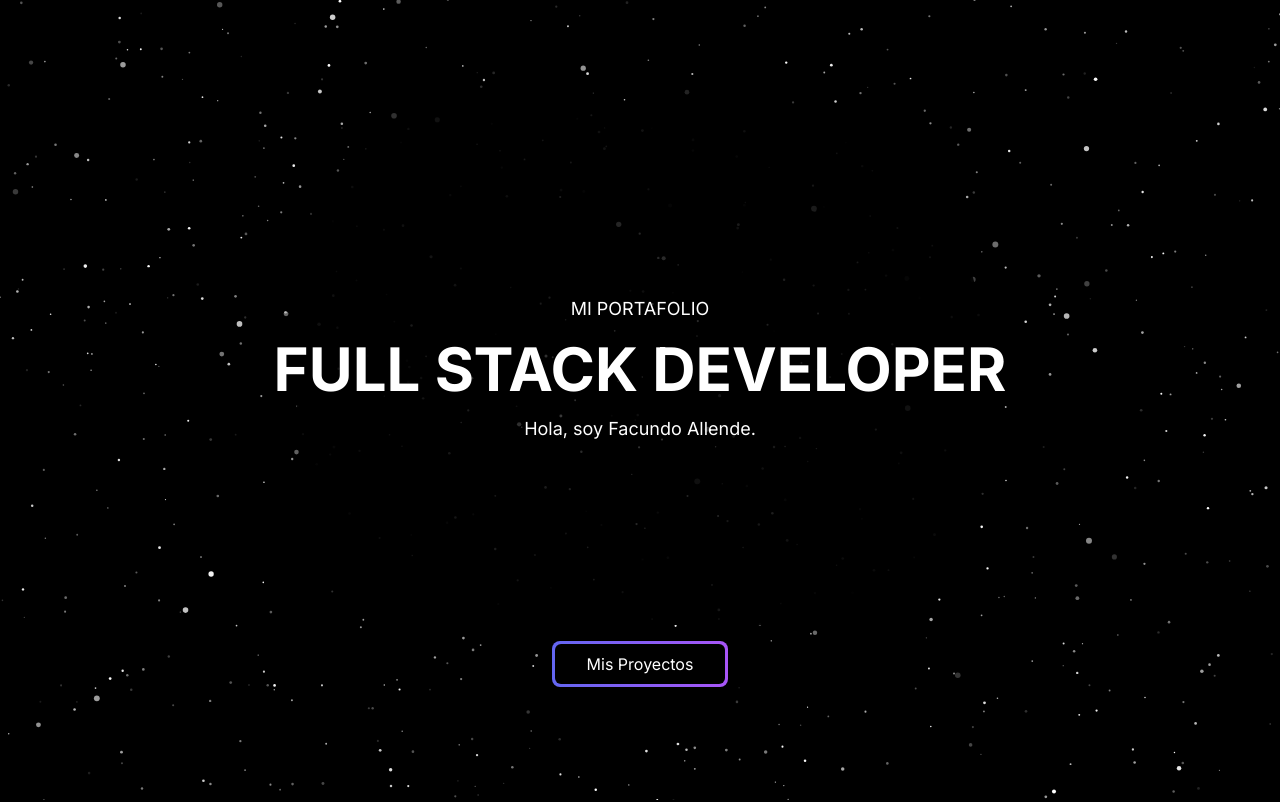
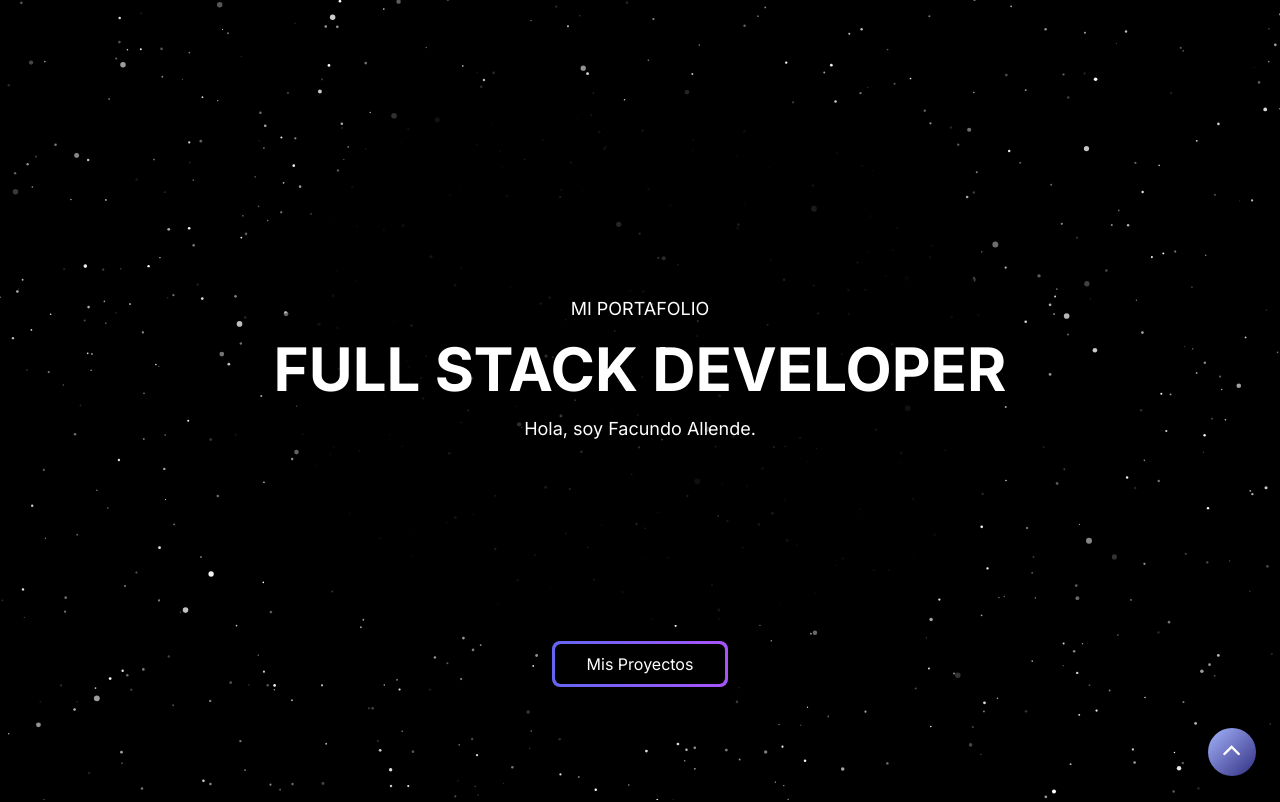
Before and after one commit to Facundo1414/myPortfolio, a Next.js app: page / in a window 1280 px wide. Shown: the top 802 px of the page. Built offline with nearby package versions, Linux system fonts and the light colour scheme.

Commit message:
boton para subir al home agregado

```diff
--- a/app/page.tsx
+++ b/app/page.tsx
@@ -1,17 +1,18 @@
-import AboutMe from "@/components/AboutMe";
-import Contact from "@/components/Contact";
-import Footer from "@/components/Footer";
-import Hero from "@/components/Hero";
-import Projects from "@/components/Projects";
-import Skills from "@/components/Skills";
-import { FloatingNav } from "@/components/ui/FloatingNavbar";
-import { SparklesCore } from "@/components/ui/SparklesCore";
-import info  from "../utils/info"; // Asegúrate de tener la ruta correcta para tu archivo info.js
-import Proyectos2 from "@/components/ui/Proyectos2";
+import React from 'react';
+import AboutMe from '@/components/AboutMe';
+import Contact from '@/components/Contact';
+import Footer from '@/components/Footer';
+import Hero from '@/components/Hero';
+import Projects from '@/components/Projects';
+import ProyectosGrandes from '@/components/ProyectosGrandes';
+import Skills from '@/components/Skills';
+import { FloatingNav } from '@/components/ui/FloatingNavbar';
+import { SparklesCore } from '@/components/ui/SparklesCore';
+import info from '../utils/info';
+import BackToTopButton from '../components/extra/BackToTopButton'; // Importa el componente BackToTopButton
 
-
-export default function Home() {
-  const {navItems} = info
+const Home = () => {
+  const { navItems } = info;
 
   return (
     <div className="dark-mode relative min-h-screen overflow-hidden">
@@ -21,13 +22,16 @@ export default function Home() {
         <div className="flex flex-col items-center justify-between gap-14">
           <AboutMe />
           <Skills />
-          <Proyectos2/>
+          <ProyectosGrandes />
           <Projects />
           <Contact />
         </div>
         <Footer />
+        <BackToTopButton /> {/* Coloca el botón BackToTopButton al final del contenido principal */}
       </main>
-      <SparklesCore className="absolute inset-0 z-0" background="transparent" particleSize={0.2} particleDensity={10}/>
+      <SparklesCore className="absolute inset-0 z-0" background="transparent" particleSize={0.2} particleDensity={10} />
     </div>
   );
-}
+};
+
+export default Home;
--- a/components/ui/Proyectos2.tsx
+++ b/components/ProyectosGrandes.tsx
@@ -1,8 +1,8 @@
 "use client";
 
 import React from 'react';
-import info from '../../utils/info'
-import CardProyectComponent from '../extra/CardProyectComponent';
+import info from '../utils/info'
+import CardProyectComponent from './extra/CardProyectComponent';
 
 export const ThreeDCardDemoP: React.FC = () => {
   const { title, description, extraDetail, demo, imageUrl, projectImages } = info.proyectos.rentstudio;
--- /dev/null
+++ b/components/extra/BackToTopButton.tsx
@@ -0,0 +1,30 @@
+'use client'
+import React from 'react';
+
+const BackToTopButton = () => {
+  const handleBackToTop = () => {
+    window.scrollTo({
+      top: 0,
+      behavior: 'smooth',
+    });
+  };
+
+  return (
+    <button
+      className="Btn fixed bottom-6 right-6 z-50 flex items-center justify-center w-12 h-12 bg-gradient-to-br from-indigo-300 to-indigo-900 rounded-full cursor-pointer focus:outline-none"
+      onClick={handleBackToTop}
+      aria-label="Back to Top"
+    >
+      <svg
+        height="1.2em"
+        className="arrow text-white"
+        viewBox="0 0 512 512"
+        fill="currentColor"
+      >
+        <path d="M233.4 105.4c12.5-12.5 32.8-12.5 45.3 0l192 192c12.5 12.5 12.5 32.8 0 45.3s-32.8 12.5-45.3 0L256 173.3 86.6 342.6c-12.5 12.5-32.8 12.5-45.3 0s-12.5-32.8 0-45.3l192-192z"></path>
+      </svg>
+    </button>
+  );
+};
+
+export default BackToTopButton;
```
